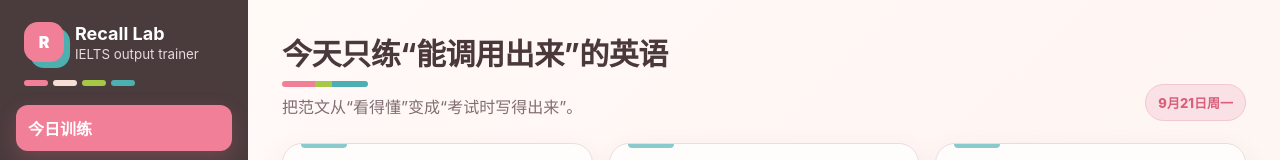
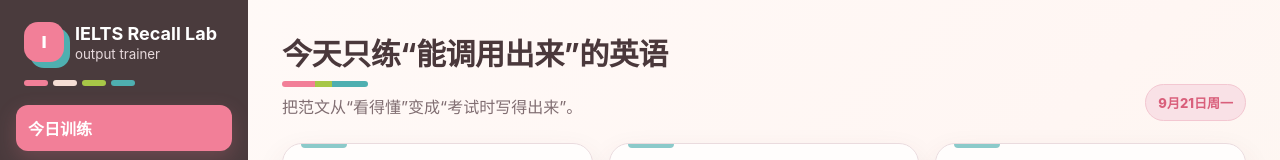
Before and after one commit to similar16/GitHub, a plain HTML site: page index.html in a window 1280 px wide. Shown: the top 160 px of the page. Drawn offline with Linux system fonts and the light colour scheme.

Commit message:
Add IELTS to site name

```diff
--- a/index.html
+++ b/index.html
@@ -59,7 +59,7 @@ button,input,textarea,select{font:inherit}.app{display:grid;grid-template-column
 <body>
 <div class="app">
 <aside class="side">
-  <div class="brand"><div class="logo">R</div><div><b>Recall Lab</b><small>IELTS output trainer</small></div></div>
+  <div class="brand"><div class="logo">I</div><div><b>IELTS Recall Lab</b><small>output trainer</small></div></div>
   <div class="palette-mini"><i></i><i></i><i></i><i></i></div>
   <nav class="nav" id="nav">
     <button class="active" data-view="today">今日训练</button>
```
